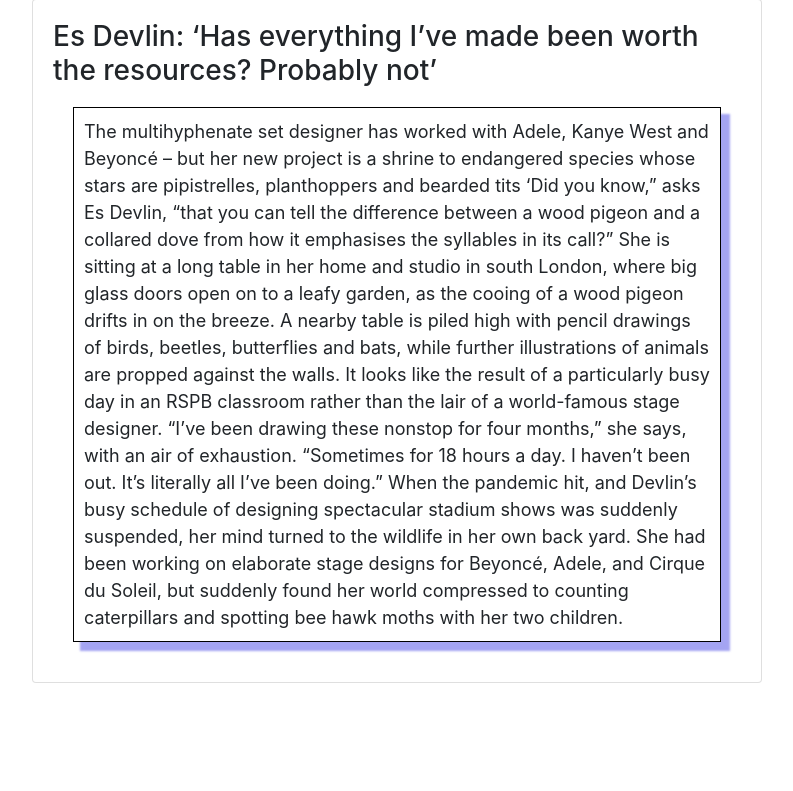
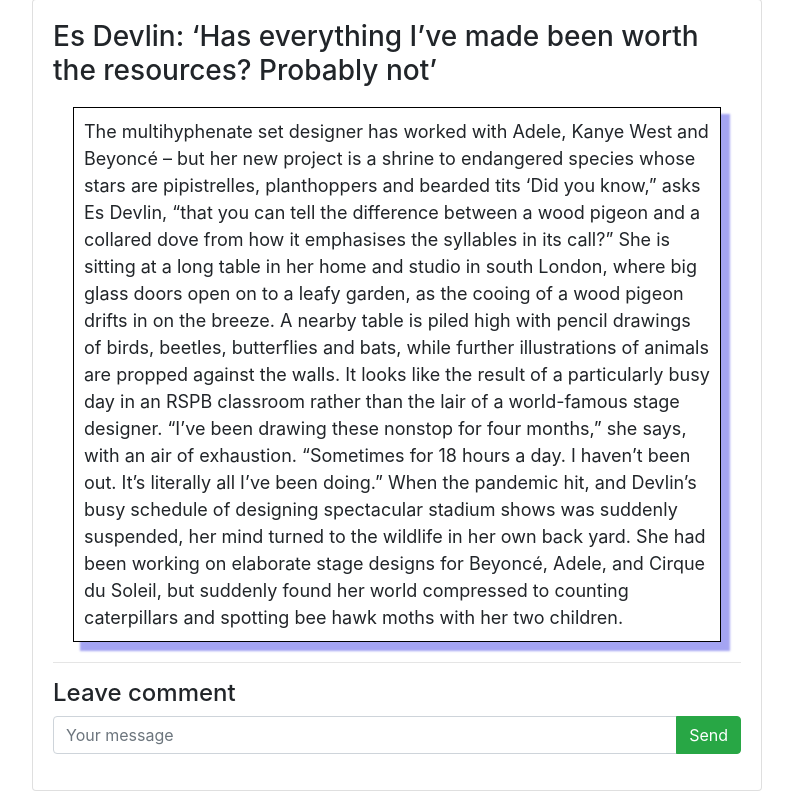
Before and after one commit to savelievamareena/python, a Django app: page /news/1/ in a window 1280 px wide. Shown: the part 154-945 px from the top of the page, without its empty margins (243-1036 px from the left). Before the commit the page ends 837 px from the top, so only its background shows below. Run offline with Django 4.2, Linux system fonts and the light colour scheme; a user stored in the database is signed in; data comes from the database, SQL or seed files in the repository; both versions use the stored data as it was after the commit; some libraries are stand-ins or nearby versions.

Commit message:
final commit

```diff
--- a/django_news/news/admin.py
+++ b/django_news/news/admin.py
@@ -1,5 +1,6 @@
 from django.contrib import admin
 
-from .models import News
+from .models import News, Message
 
 admin.site.register(News)
+admin.site.register(Message)
--- a/django_news/news/urls.py
+++ b/django_news/news/urls.py
@@ -11,6 +11,8 @@
     re_path(r'^logout/$', views.LogoutView.as_view()),
     re_path(r'^password-change/', views.PasswordChangeView.as_view()),
     re_path(r'^([0-9]+)/post/$', views.post, name='post'),
+    re_path(r'^([0-9]+)/msg_list/$', views.msg_list, name='msg_list'),
+    re_path(r'^([0-9]+)/post/$', views.post, name='post'),
     re_path(r'^admin/$', views.admin, name='admin'),
     re_path(r'^post_news/$', views.post_news, name='post_news'),
 ]
--- a/django_news/news/views.py
+++ b/django_news/news/views.py
@@ -1,7 +1,9 @@
+import json
+
 from django.contrib.auth import login, logout
 from django.contrib.auth.forms import UserCreationForm, AuthenticationForm, PasswordChangeForm
 from django.contrib.auth.models import User
-from django.http import HttpResponseRedirect
+from django.http import HttpResponseRedirect, JsonResponse
 from django.shortcuts import get_object_or_404, render, redirect
 from django.utils.datetime_safe import datetime
 from django.views import View
@@ -38,7 +40,11 @@
         {
             "a_new": get_object_or_404(
                 News, pk=news_id),
-            "error_message": error_message
+            "error_message": error_message,
+            "latest_messages":
+                Message.objects
+                    .filter(chat_id=news_id)
+                    .order_by('-pub_date')[:5]
         }
     )
 
@@ -88,14 +94,32 @@
         return super(PasswordChangeView, self).form_valid(form)
 
 
-def post(request, riddle_id):
+def post(request, news_id):
     msg = Message()
     msg.author = request.user
-    msg.chat = get_object_or_404(News, pk=riddle_id)
+    msg.chat = get_object_or_404(News, pk=news_id)
     msg.message = request.POST['message']
     msg.pub_date = datetime.now()
     msg.save()
-    return HttpResponseRedirect(app_url + str(riddle_id))
+    return HttpResponseRedirect(app_url + str(news_id))
+
+
+def msg_list(request, news_id):
+    res = list(
+        Message.objects
+            .filter(chat_id=news_id)
+            .order_by('-pub_date')[:5]
+            .values('author__username',
+                    'pub_date',
+                    'message'
+                    )
+    )
+    for r in res:
+        r['pub_date'] = \
+            r['pub_date'].strftime(
+                '%d.%m.%Y %H:%M:%S'
+            )
+    return JsonResponse(json.dumps(res), safe=False)
 
 
 def admin(request):
--- a/django_news/templates/base.html
+++ b/django_news/templates/base.html
@@ -21,11 +21,6 @@
                     {% if user.is_staff %}
                         | <a href="/news/admin">Admin panel</a>
                     {% endif %}
-{#                {% if user.email == '' %}#}
-{#                    | <a href="/news/subscribe">Subscribe</a>#}
-{#                {% else %}#}
-{#                    | <a href="/news/unsubscribe">Unsubscribe</a>#}
-{#                {% endif %}#}
                 </p>
             {% else %}
                 <p class="text-right">
--- a/django_news/templates/news.html
+++ b/django_news/templates/news.html
@@ -11,4 +11,44 @@
     <div style="padding: 10px; margin: 20px; border: 1px solid #000000; font-size: 18px; box-shadow: 8px 8px 2px 1px rgba(94,94,232,0.56);">
         {{ a_new.text }}<br>
     </div>
+
+    <hr>
+<h4>Leave comment</h4>
+{% if user.is_authenticated %}
+    <form action="post/" method="post">
+    {% csrf_token %}
+    <div class="input-group mb-3">
+      <input type="text"
+             class="form-control"
+             placeholder="Your message"
+             name="message"/>
+      <div class="input-group-append">
+        <input class="btn btn-success"
+                type="submit"
+                value="Send"/>
+      </div>
+    </div>
+</form>
+{% endif %}
+
+<div id="history">
+    {% for message in latest_messages %}
+        <div class="card">
+        <div class="card-body">
+            <strong>
+                {{ message.author.username }}
+            </strong>
+            <br/>
+            <em>
+                {{ message.pub_date|date:'Y-m-d H:i:s' }}
+            </em>
+            <br/>
+            {{ message.message }}
+        </div>
+        </div>
+        <br/>
+    {% endfor %}
+</div>
+
+<script src="https://code.jquery.com/jquery-3.4.1.min.js"></script>
 {% endblock %}
```
Also changed, not shown: django_news/news/models.py (+0 -10 lines), django_news/db.sqlite3.
